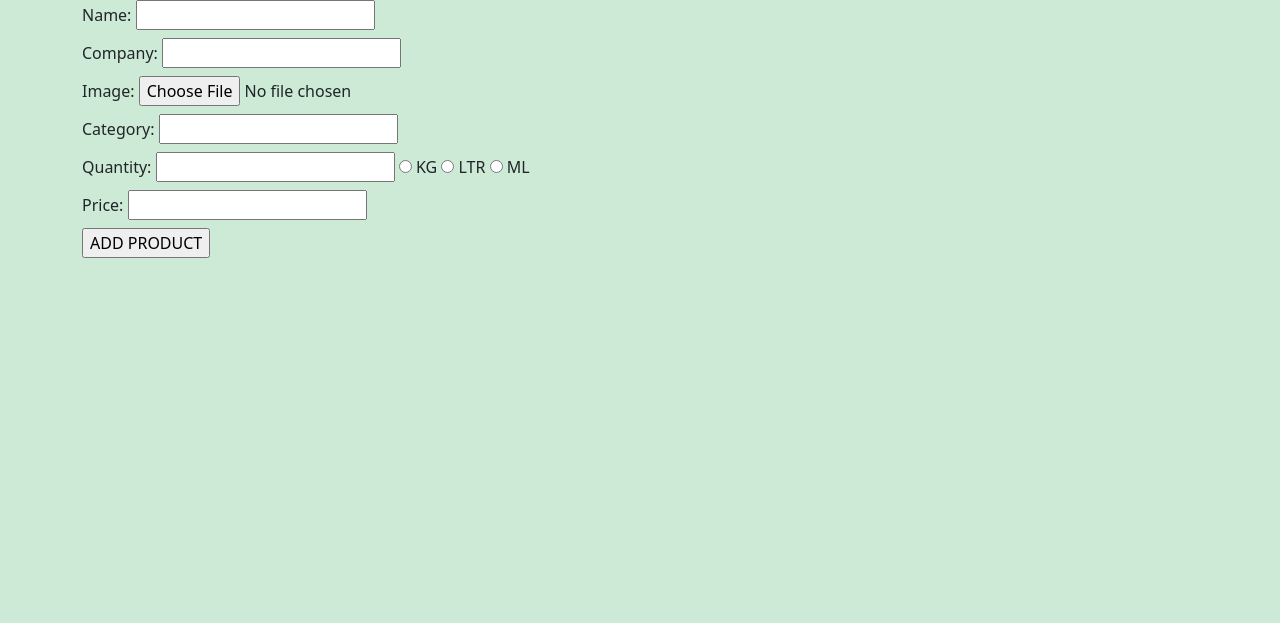
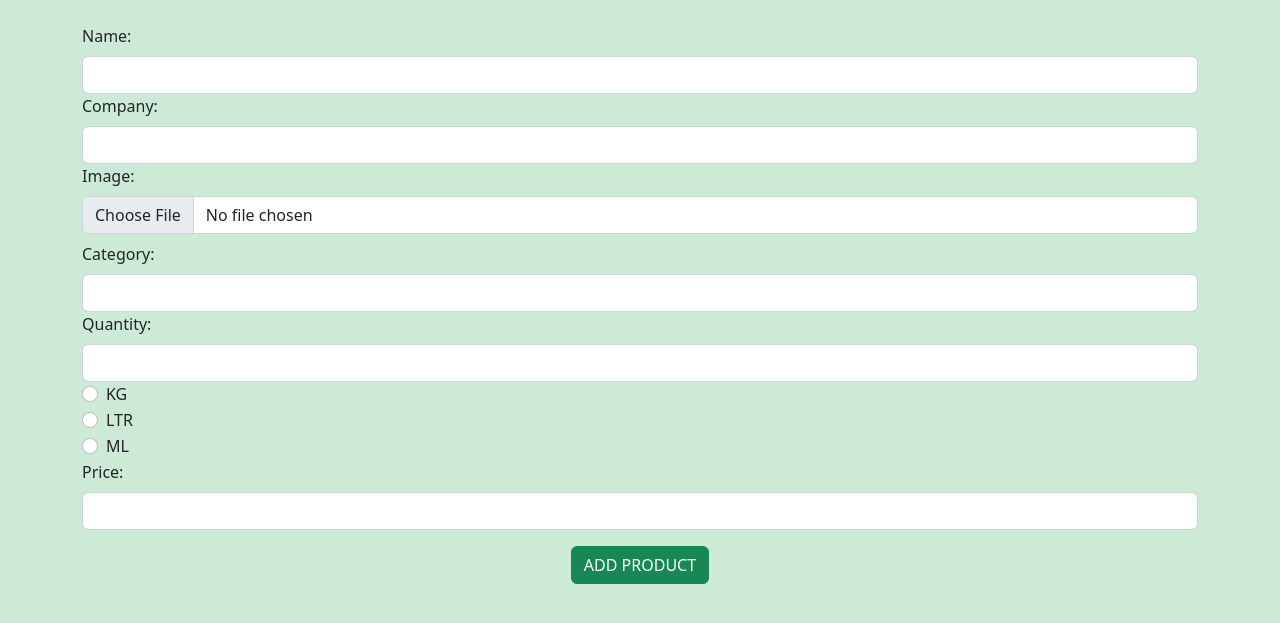
Before and after one commit to Jerit-Baiju/Green-Heart, a Django app: page /admin/add_product/ in a window 1280 px wide. Shown: the top 623 px of the page. Run offline with Django 4.2, Linux system fonts and the light colour scheme.

Commit message:
fixed template

```diff
--- a/adminpanel/templates/admin/add_product.html
+++ b/adminpanel/templates/admin/add_product.html
@@ -1,53 +1,46 @@
 {% extends 'main.html' %} {% block content %}
-<form action="" method="post" enctype="multipart/form-data">
-  {% csrf_token %}
-  <div class="container">
-    <label for="">Name:</label>
-    <input required type="text" name='name'> <br>
-    <div class="p-1"></div>
+<div class="container">
+  <form action="" method="post" enctype="multipart/form-data">
+    {% csrf_token %}
+    <div class="pt-4"></div>
+    <label class="form-label" for="">Name:</label>
+    <input class="form-control" required type="text" name='name' autocomplete="off">
 
-    <label for="">Company:</label>
-    <input required type="text" name="company" id="" list="companies">
+    <label class="form-label" for="">Company:</label>
+    <input class="form-control" required type="text" name="company" id="" list="companies" autocomplete="off">
     <datalist id="companies">
-      <select>
+      <select class="form-select">
         {% for company in companies %}
         <option value="{{company.name}}">{{company.name}}</option>
         {% endfor %}
       </select>
-    </datalist><br>
+    </datalist>
+
+    <label class="form-label" for="">Image:</label>
+    <input class="form-control" required type="file" name="image" id="image">
     <div class="p-1"></div>
-
-    <label for="">Image:</label>
-    <input required type="file" name="image" id=""> <br>
-    <div class="p-1"></div>
-
-    <label for="">Category:</label>
-    <input required type="text" name="category" id="" list="categories">
+    <label class="form-label" for="">Category:</label>
+    <input class="form-control" required type="text" name="category" id="" list="categories" autocomplete="off">
     <datalist id="categories">
-      <select>
+      <select class="form-select">
         {% for category in categories %}
         <option value="{{category.name}}">{{category.name}}</option>
         {% endfor %}
       </select>
-    </datalist><br>
-    <div class="p-1"></div>
-
-    <label for="">Quantity:</label>
-    <input required type="text" name="quantity">
+    </datalist>
+    <label class="form-label" for="">Quantity:</label>
+    <input class="form-control" required type="number" name="quantity" autocomplete="off">
     {% for pack_type in pack_types %}
-      <input required type="radio" name="pack_name" id="{{pack_type}}" value="{{pack_type}}">
-      <label for="{{pack_type}}">{{pack_type}}</label>
-    {% endfor %}<br>
-    <div class="p-1"></div>
-
-    <label for="">Price:</label>
-    <input required type="text" name="price"><br>
-    <div class="p-1"></div>
-
-    <input type="submit" value="ADD PRODUCT">
-  </div>
-
-  {{form1.name}}
-
-</form>
+    <div class="form-check">
+      <input required name="pack_name" id="{{pack_type}}" value="{{pack_type}}" class="form-check-input" type="radio" >
+      <label for="pack_type" class="form-check-label">{{pack_type}}</label>
+    </div>
+    {% endfor %}
+    <label class="form-label">Price:</label>
+    <input class="form-control" required type="number" name="price" autocomplete="off">
+    <div class="pt-3 text-center">
+      <input class="btn btn-success" type="submit" value="ADD PRODUCT">
+    </div>
+  </form>
+</div>
 {% endblock content %}
```
